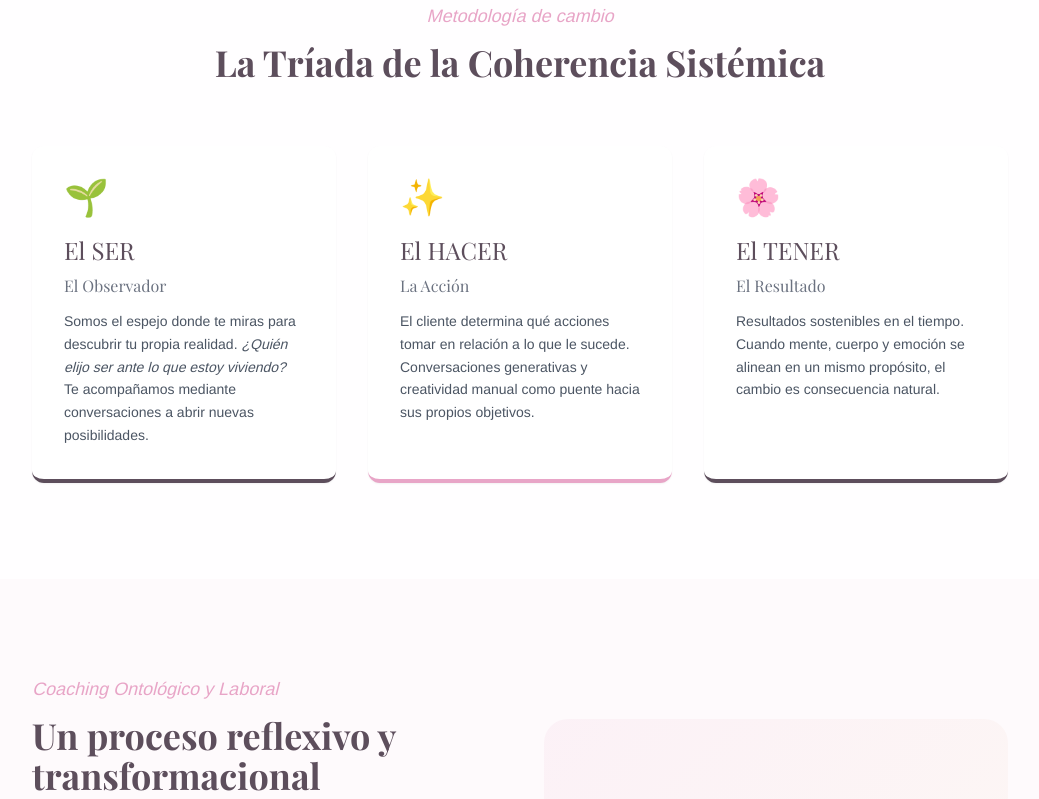
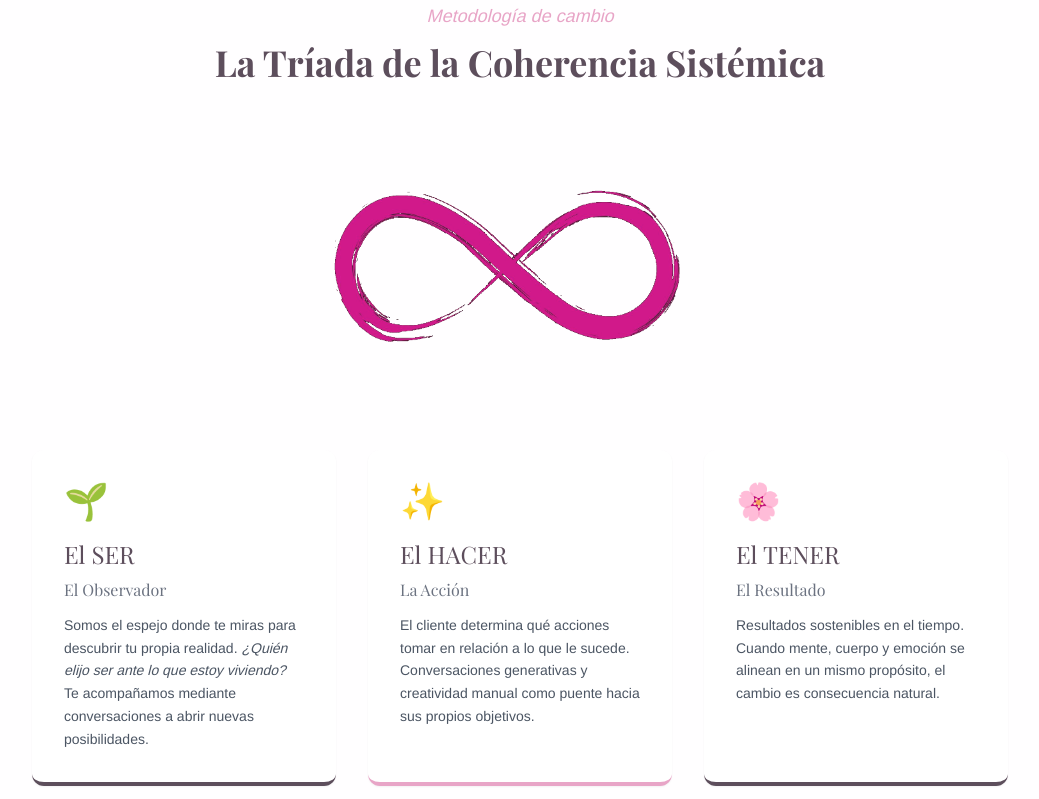
Before and after one commit to Omnix-Solution-Inc/reempoderate, a Next.js app: page / in a window 1280 px wide. Shown: the part 1280-2079 px from the top of the page, without its empty margins (120-1159 px from the left). Built offline with nearby package versions, Linux system fonts and the light colour scheme; no server answers; a web font is replaced by a local one.

Commit message:
Add infinity symbol above Ser-Hacer-Tener cards

```diff
--- a/src/components/landing/ServicesSection.tsx
+++ b/src/components/landing/ServicesSection.tsx
@@ -2,11 +2,20 @@ export function ServicesSection() {
   return (
     <section id="metodo" className="py-24 bg-cream-light">
       <div className="max-w-5xl mx-auto px-6">
-        <div className="text-center mb-16">
+        <div className="text-center mb-10">
           <p className="text-terracotta italic text-lg mb-3">Metodología de cambio</p>
           <h2 className="font-playfair text-3xl md:text-4xl text-shamrock font-bold">
             La Tríada de la Coherencia Sistémica
           </h2>
+        </div>
+
+        {/* Símbolo del infinito centrado */}
+        <div className="flex justify-center mb-10">
+          <img
+            src="/infinito.png"
+            alt="Ciclo Ser Hacer Tener"
+            className="w-full max-w-lg opacity-90"
+          />
         </div>
 
         <div className="grid grid-cols-1 md:grid-cols-3 gap-8">
```
